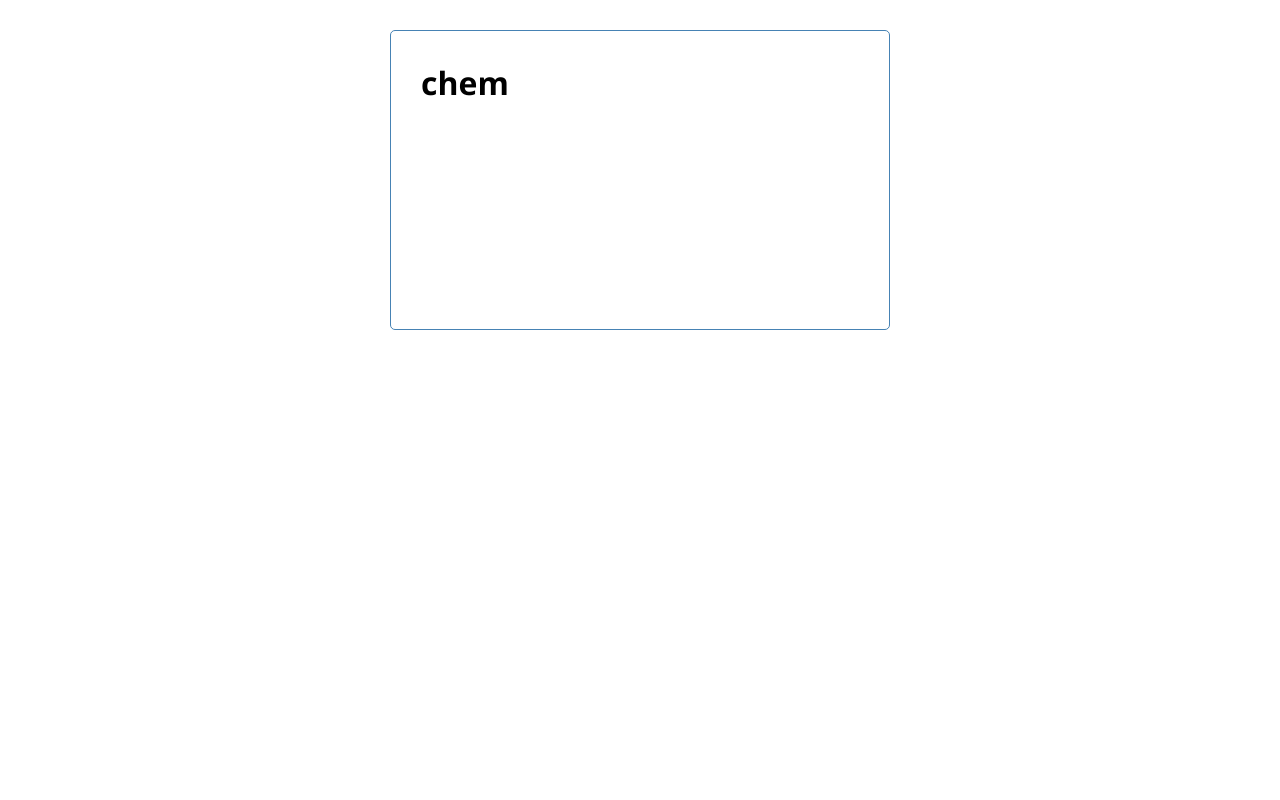
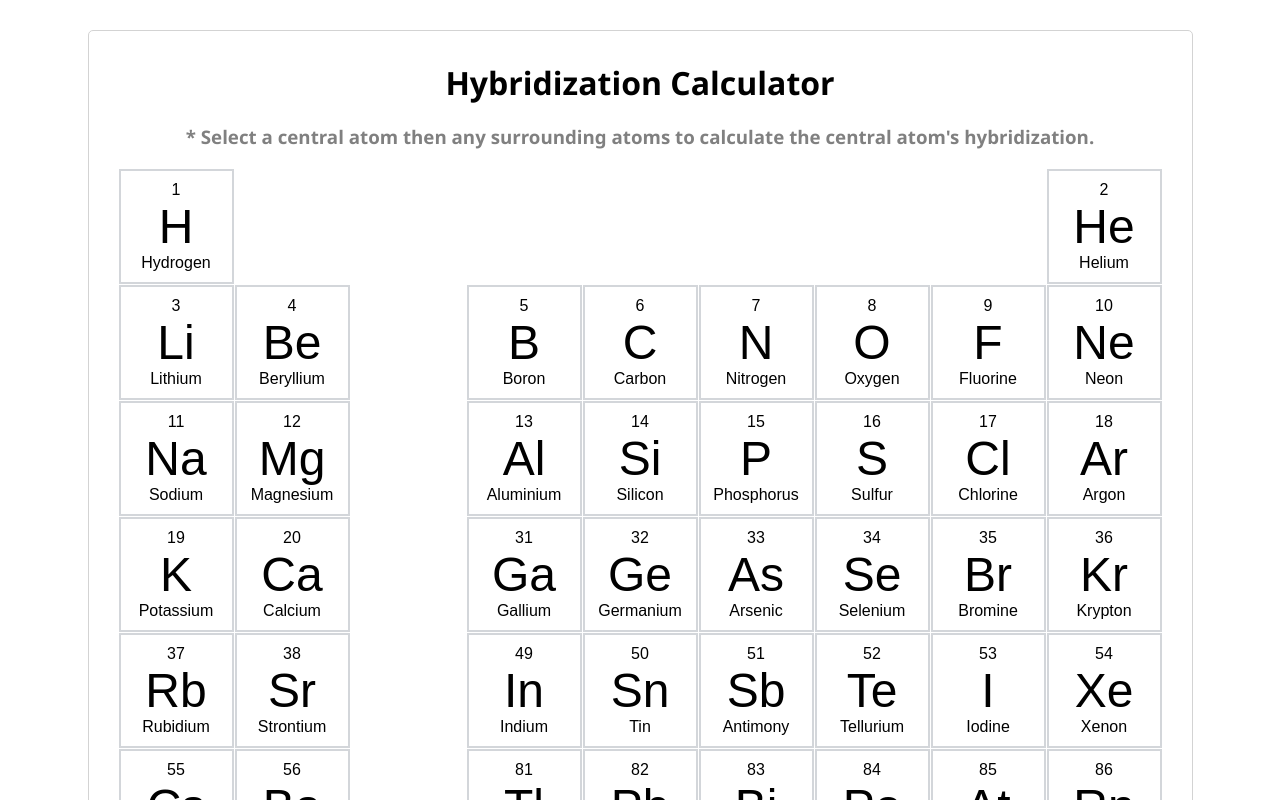
Before and after one commit to mrdoggy1234/hybridization-calculator, a React (Create React App) app: page / in a window 1280 px wide. Shown: the top 800 px of the page. Built offline with nearby package versions, Linux system fonts and the light colour scheme.

Commit message:
s,p blocks in periodic table; gives sp in console; no molecule visuals yet

```diff
--- a/public/index.html
+++ b/public/index.html
@@ -11,7 +11,7 @@
     />
     <link rel="apple-touch-icon" href="%PUBLIC_URL%/logo192.png" />
     <link rel="manifest" href="%PUBLIC_URL%/manifest.json" />
-    <title>chem</title>
+    <title>Hybridization Calculator</title>
   </head>
   <body>
     <noscript>You need to enable JavaScript to run this app.</noscript>
--- a/src/App.js
+++ b/src/App.js
@@ -1,9 +1,16 @@
 import Header from './components/Header';
+import Subheader from './components/Subheader';
+import PeriodicTable from './components/PeriodicTable';
+import MoleculeCanvas from './components/MoleculeCanvas';
+import onElementClick from './components/Calculator';
 
 function App() {
   return (
     <div className="container">
-      <Header title='chem'/>
+      <Header title="Hybridization Calculator"/>
+      <Subheader text="* Select a central atom then any surrounding atoms to calculate the central atom's hybridization."/>
+      <PeriodicTable callback={onElementClick}></PeriodicTable>
+      {/* <MoleculeCanvas></MoleculeCanvas> */}
     </div>
   );
 }
--- /dev/null
+++ b/src/components/Calculator.js
@@ -0,0 +1,37 @@
+import elements from "./ElementList";
+
+const atoms = [];
+
+const onElementClick = (atomicNumber) =>
+{
+    // The "1" here should be replaced with the selected number of bonds to the atom once support for that is added
+    atoms.push([atomicNumber, 1]);
+    let sigmaBondCount = atoms.length - 1;
+    if (sigmaBondCount > 0)
+    {
+        let valenceElectronCount = 0;
+        for (const thisElement of elements)
+        {
+            if (thisElement.at(4) === atoms.at(0).at(0))
+            {
+                valenceElectronCount = thisElement.at(5);
+                break;
+            }
+        }
+
+        let requiredValenceElectrons = 8 - valenceElectronCount;
+        let piBondCount = requiredValenceElectrons - sigmaBondCount;
+        let sp = 3 - piBondCount;
+        console.log("hybridization: sp" + sp.toString());
+
+        // console.log("valence electrons: " + valenceElectronCount.toString());
+        // let lonePairs = Math.floor((valenceElectronCount - sigmaBondCount) / 2);
+        // console.log("lone pairs: " + lonePairs.toString());
+        // let hybridization = sigmaBondCount + lonePairs - 1;
+        // console.log("surrounding atoms: " + sigmaBondCount.toString());
+        // console.log("hybridization: sp" + hybridization.toString());
+        // console.log();
+    }
+};
+
+export default onElementClick;
--- /dev/null
+++ b/src/components/ElementList.js
@@ -0,0 +1,49 @@
+// elemSymbol, elemName, period, group, atomicNumber, valenceElectrons, block
+const elements = [
+    ["H", "Hydrogen", 1, 1, 1, 1, "s"],
+    ["He", "Helium", 1, 18, 2, 2, "s"],
+    ["Li", "Lithium", 2, 1, 3, 1, "s"],
+    ["Be", "Beryllium", 2, 2, 4, 2, "s"],
+    ["B", "Boron", 2, 13, 5, 3, "p"],
+    ["C", "Carbon", 2, 14, 6, 4, "p"],
+    ["N", "Nitrogen", 2, 15, 7, 5, "p"],
+    ["O", "Oxygen", 2, 16, 8, 6, "p"],
+    ["F", "Fluorine", 2, 17, 9, 7, "p"],
+    ["Ne", "Neon", 2, 18, 10, 8, "p"],
+    ["Na", "Sodium", 3, 1, 11, 1, "s"],
+    ["Mg", "Magnesium", 3, 2, 12, 2, "s"],
+    ["Al", "Aluminium", 3, 13, 13, 3, "p"],
+    ["Si", "Silicon", 3, 14, 14, 4, "p"],
+    ["P", "Phosphorus", 3, 15, 15, 5, "p"],
+    ["S", "Sulfur", 3, 16, 16, 6, "p"],
+    ["Cl", "Chlorine", 3, 17, 17, 7, "p"],
+    ["Ar", "Argon", 3, 18, 18, 8, "p"],
+    ["K", "Potassium", 4, 1, 19, 1, "s"],
+    ["Ca", "Calcium", 4, 2, 20, 2, "s"],
+    ["Ga", "Gallium", 4, 13, 31, 3, "p"],
+    ["Ge", "Germanium", 4, 14, 32, 4, "p"],
+    ["As", "Arsenic", 4, 15, 33, 5, "p"],
+    ["Se", "Selenium", 4, 16, 34, 6, "p"],
+    ["Br", "Bromine", 4, 17, 35, 7, "p"],
+    ["Kr", "Krypton", 4, 18, 36, 8, "p"],
+    ["Rb", "Rubidium", 5, 1, 37, 1, "s"],
+    ["Sr", "Strontium", 5, 2, 38, 2, "s"],
+    ["In", "Indium", 5, 13, 49, 3, "p"],
+    ["Sn", "Tin", 5, 14, 50, 4, "p"],
+    ["Sb", "Antimony", 5, 15, 51, 5, "p"],
+    ["Te", "Tellurium", 5, 16, 52, 6, "p"],
+    ["I", "Iodine", 5, 17, 53, 7, "p"],
+    ["Xe", "Xenon", 5, 18, 54, 8, "p"],
+    ["Cs", "Caesium", 6, 1, 55, 1, "s"],
+    ["Ba", "Barium", 6, 2, 56, 2, "s"],
+    ["Tl", "Thallium", 6, 13, 81, 3, "p"],
+    ["Pb", "Lead", 6, 14, 82, 4, "p"],
+    ["Bi", "Bismuth", 6, 15, 83, 5, "p"],
+    ["Po", "Polonium", 6, 16, 84, 6, "p"],
+    ["At", "Astatine", 6, 17, 85, 7, "p"],
+    ["Rn", "Radon", 6, 18, 86, 8, "p"],
+    ["Fr", "Francium", 7, 1, 87, 1, "s"],
+    ["Ra", "Radium", 7, 2, 88, 2, "s"]
+];
+
+export default elements;
--- a/src/components/Header.js
+++ b/src/components/Header.js
@@ -1,16 +1,11 @@
 import PropTypes from 'prop-types'
-import PTElement from './PTElement'
 
 const Header = ({title}) => {
   return (
-      <header>
+      <header className="header">
           <h1>{title}</h1>
       </header>
   )
-}
-
-Header.defaultProps = {
-    title: 'default title',
 }
 
 Header.propTypes = {
--- /dev/null
+++ b/src/components/MoleculeCanvas.js
@@ -0,0 +1,7 @@
+const MoleculeCanvas = () => {
+  return (
+    <canvas className="moleculecanvas">MoleculeCanvas</canvas>
+  )
+}
+
+export default MoleculeCanvas;
--- a/src/components/PTElement.js
+++ b/src/components/PTElement.js
@@ -1,9 +1,26 @@
-import React from 'react'
+import PropTypes from 'prop-types'
 
-const PTElement = ({ atomicNumber,  }) => {
+const PTElement = ({ atomicNumber, elemSymbol, elemName, elemStyle, callback}) => {
   return (
-    <div>PTElement</div>
+    <button className="ptelement" style={elemStyle} onClick={() => callback(atomicNumber)}>
+        <text className='atomicnumber'>
+            {atomicNumber}<br/>
+        </text>
+        <text className='elemsymbol'>
+            {elemSymbol}<br/>
+        </text>
+        <text className='elemname'>
+            {elemName}
+        </text>
+    </button>
   )
 }
 
+PTElement.propTypes = {
+    atomicNumber: PropTypes.number.isRequired,
+    elemSymbol: PropTypes.string.isRequired,
+    elemName: PropTypes.string.isRequired,
+    callback: PropTypes.func.isRequired
+}
+
 export default PTElement;
--- /dev/null
+++ b/src/components/PeriodicTable.js
@@ -0,0 +1,43 @@
+import PropTypes from 'prop-types'
+
+import elements from "./ElementList";
+import PTElement from "./PTElement";
+
+const PeriodicTable = ({callback}) =>
+{
+    const PTElements = [];
+    for (const thisElement of elements)
+    {
+        let column = thisElement.at(3);
+        if (column > 2)
+        {
+            column -= 9;
+        }
+
+        PTElements.push(
+            <PTElement
+                atomicNumber={thisElement.at(4)}
+                elemSymbol={thisElement.at(0)}
+                elemName={thisElement.at(1)}
+                elemStyle={{
+                    gridColumn: column,
+                    gridRow: thisElement.at(2)
+                }}
+                callback={callback}
+                key={thisElement.at(4)}
+            ></PTElement>
+        )
+    }
+
+    return (
+        <div className="periodictable">
+            {PTElements}
+        </div>
+    );
+}
+
+PeriodicTable.propTypes = {
+    callback: PropTypes.func.isRequired
+}
+
+export default PeriodicTable;
--- /dev/null
+++ b/src/components/Subheader.js
@@ -0,0 +1,15 @@
+import PropTypes from 'prop-types'
+
+const Subheader = ({text}) => {
+  return (
+      <header className="subheader">
+          <h3>{text}</h3>
+      </header>
+  )
+}
+
+Subheader.propTypes = {
+    text: PropTypes.string.isRequired,
+}
+
+export default Subheader;
--- a/src/index.css
+++ b/src/index.css
@@ -1,21 +1,25 @@
-@import url('https://fonts.googleapis.com/css2?family=Poppins:wght@300;400&display=swap');
-
 * {
   box-sizing: border-box;
   margin: 0;
-  padding: 0;
+  /* padding: 0; */
 }
 
 body {
   font-family: 'Segoe UI', sans-serif;
+  font-size: 10px;
 }
 
 .container {
-  max-width: 500px;
+  display: flex;
+  flex-direction: column;
+  align-items: center;
+  /* max-width: 500px; */
+  max-width: fit-content;
+  /* margin: 20px; */
   margin: 30px auto;
   overflow: auto;
-  min-height: 300px;
-  border: 1px solid steelblue;
+  /* min-height: 300px; */
+  border: 1px solid lightgray;
   padding: 30px;
   border-radius: 5px;
 }
@@ -25,88 +29,82 @@ body {
   justify-content: space-between;
   align-items: center;
   margin-bottom: 20px;
+  font-size: 1rem;
 }
 
-.ptelement {
-  display: inline-block;
-  background: #000;
-  color: #fff;
-  border: none;
-  padding: 10px 20px;
-  margin: 5px;
-  border-radius: 5px;
-  cursor: pointer;
-  text-decoration: none;
-  font-size: 15px;
-  font-family: inherit;
+.subheader {
+  display: flex;
+  justify-content: space-between;
+  align-items: center;
+  margin-bottom: 20px;
+  font-size: 1rem;
+  color: gray;
 }
 
-.ptelement:focus {
-  outline: none;
+.periodictable {
+  display: grid;
+  /* flex-direction: column; */
+  /* grid-template-columns: repeat(18, 1fr);
+  grid-template-rows: repeat(6, 1fr); */
+  grid-template-columns: repeat(9, 1fr);
+  grid-template-rows: repeat(6, 1fr);
+  gap: 1px;
+  margin-bottom: 20px;
 }
 
-.ptelement:active {
-  transform: scale(0.98);
+/* .ptrow {
+  display: inline grid;
+} */
+
+.ptelement {
+  /* display: flex;
+  flex-direction: column;
+  justify-content: center; */
+  display: grid;
+  background: white;
+  color: rgb(0, 0, 0);
+  border: 2px solid #d3d6da;
+  padding: 10px;
+  cursor: pointer;
+  /* font-size: 2rem; */
+  align-items: center;
+  aspect-ratio: 1 / 1;
+  max-height: 100%;
+  max-width: 100%;
+  /* min-width: 100%;
+  max-width: max-content; */
+  /* line-height: 1.5rem; */
+  /* width: 100%; */
+  /* overflow: hidden; */
 }
 
-.btn-block {
-  display: block;
+.atomicnumber {
+  font-size: 1rem;
+}
+
+.elemsymbol {
+  font-size: 3rem;
+}
+
+.elemname {
+  font-size: 1rem;
+}
+
+.ptelement:hover {
+  background: hsl(0, 0%, 95%);
+}
+
+/* .ptelement:focus {
+  outline: none;
+} */
+
+.ptelement:active {
+  /* transform: scale(0.98); */
+  /* outline: 2px solid black; */
+  background: hsl(0, 0%, 90%);
+}
+
+.moleculecanvas {
+  background: whitesmoke;
   width: 100%;
 }
-
-.task {
-  background: #f4f4f4;
-  margin: 5px;
-  padding: 10px 20px;
-  cursor: pointer;
-}
-
-.task.reminder {
-  border-left: 5px solid green;
-}
-
-.task h3 {
-  display: flex;
-  align-items: center;
-  justify-content: space-between;
-}
-
-.add-form {
-  margin-bottom: 40px;
-}
-
-.form-control {
-  margin: 20px 0;
-}
-
-.form-control label {
-  display: block;
-}
-
-.form-control input {
-  width: 100%;
-  height: 40px;
-  margin: 5px;
-  padding: 3px 7px;
-  font-size: 17px;
-}
-
-.form-control-check {
-  display: flex;
-  align-items: center;
-  justify-content: space-between;
-}
-
-.form-control-check label {
-  flex: 1;
-}
-
-.form-control-check input {
-  flex: 2;
-  height: 20px;
-}
-
-footer {
-  margin-top: 30px;
-  text-align: center;
-}
```
